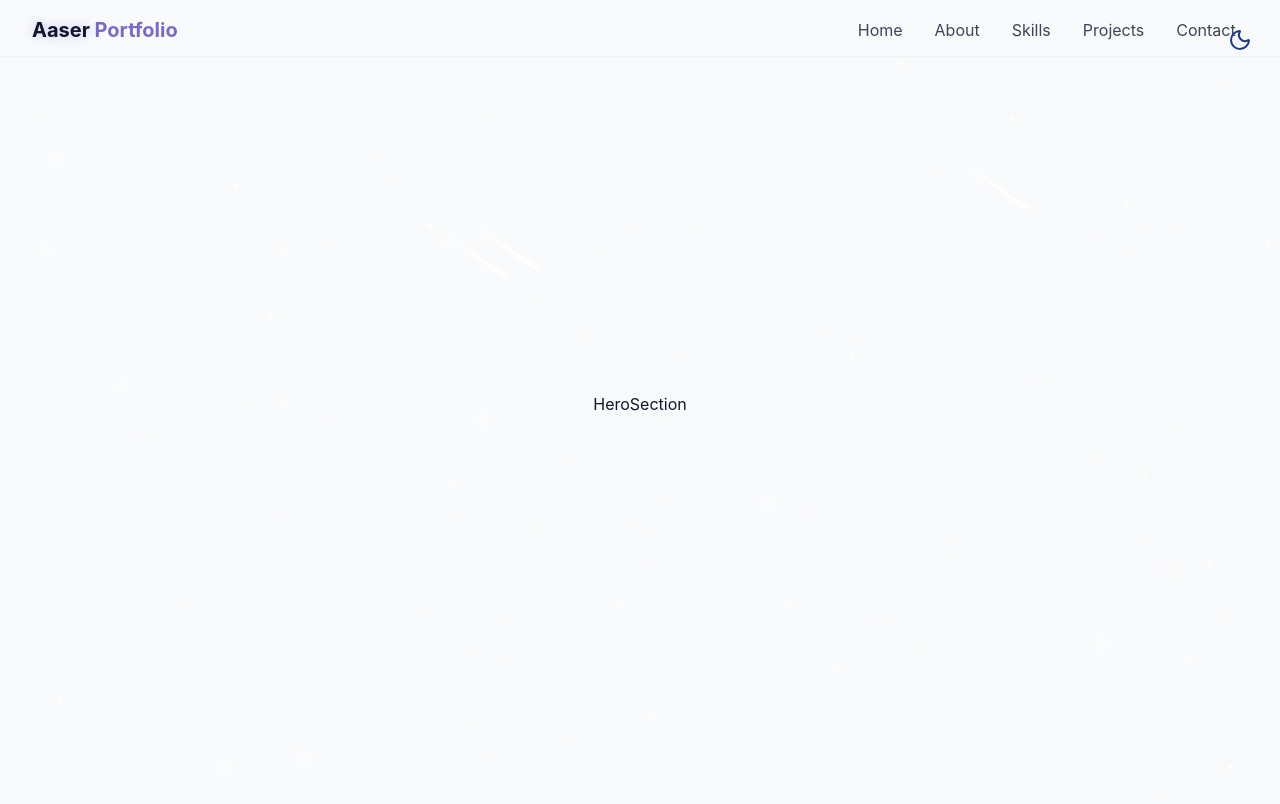
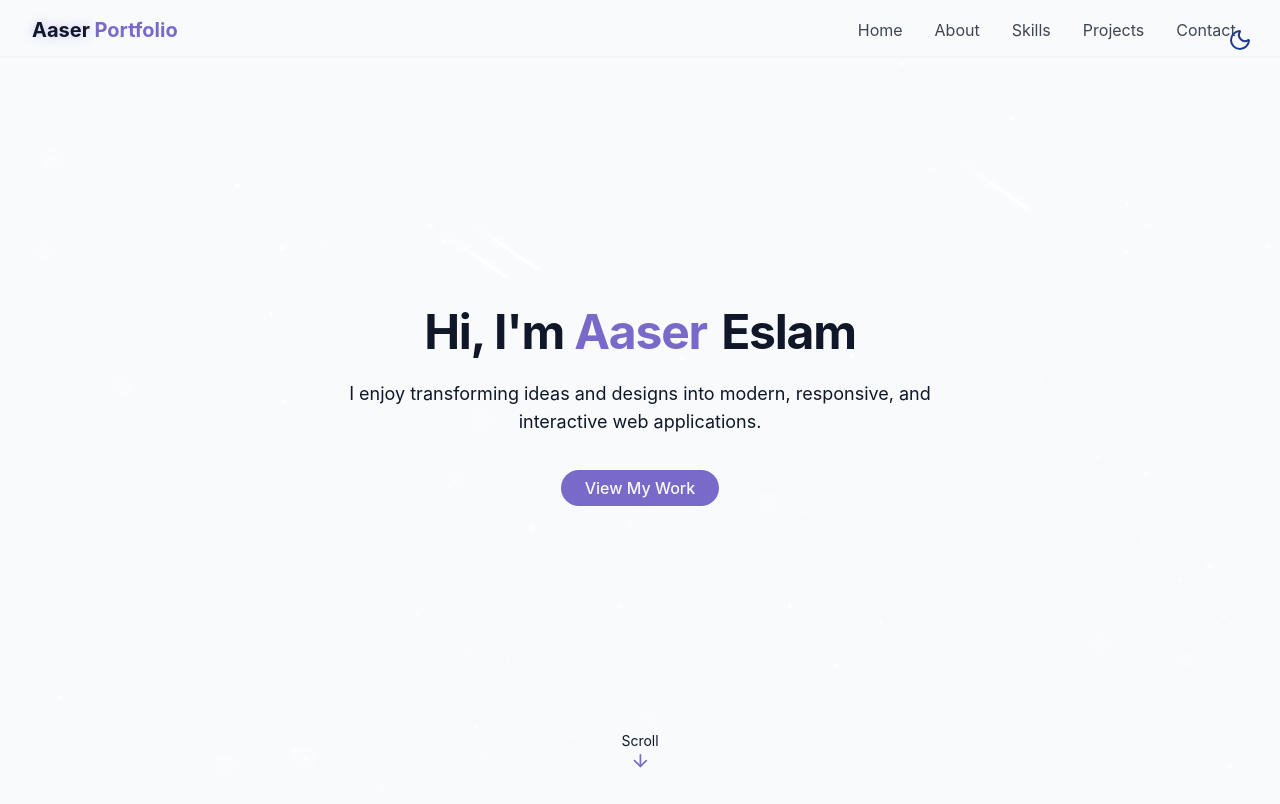
Before and after one commit to AaserEslam/My-Portfolio, a React app: page / in a window 1280 px wide. Built offline with nearby package versions, Linux system fonts and the light colour scheme; the HTML template or start-up script is replaced by a standard one.

Commit message:
Finished Hero Section

```diff
--- a/src/Components/HeroSection.jsx
+++ b/src/Components/HeroSection.jsx
@@ -1,8 +1,31 @@
+import { ArrowDown } from 'lucide-react'
 import React from 'react'
 
 const HeroSection = () => {
   return (
-    <section id='hero' className='relative min-h-screen flex flex-col items-center justify-center px-4'>HeroSection</section>
+    <section id='hero' className='relative min-h-screen flex flex-col items-center justify-center px-4'>
+
+        <div className='container max-w-4xl mx-auto text-center z-10'>
+                <div className='space-y-6'>
+                        <h1 className='text-3xl md:text-5xl font-bold tracking-tight'>
+                            <span className='opacity-0 animate-fade-in-delay-1'>Hi, I'm </span>
+                            <span className='text-primary opacity-0 animate-fade-in-delay-2'>Aaser </span>
+                            <span className='ml-1 opacity-0 animate-fade-in-delay-3'>Eslam</span>
+                        </h1>
+                        <p className='text-md md:text-lg text-muted-foreground max-w-2xl mx-auto opacity-0 animate-fade-in-delay-4'>I enjoy transforming ideas and designs into modern, responsive, and interactive web applications.</p>
+                        <div className='pt-4 opacity-0 animate-fade-in-delay-4'>
+                            <a href="#projects" className='cosmic-button'>
+                                View My Work
+                            </a>
+                        </div>
+                </div>
+        </div>
+
+        <div className='absolute cursor-pointer bottom-8 left-1/2 transform -translate-x-1/2 flex flex-col items-center animate-bounce'>
+            <span className='text-sm text-muted'>Scroll</span>
+            <ArrowDown className='h-5 w-5 text-primary '/>
+        </div>
+    </section>
   )
 }
 
```
